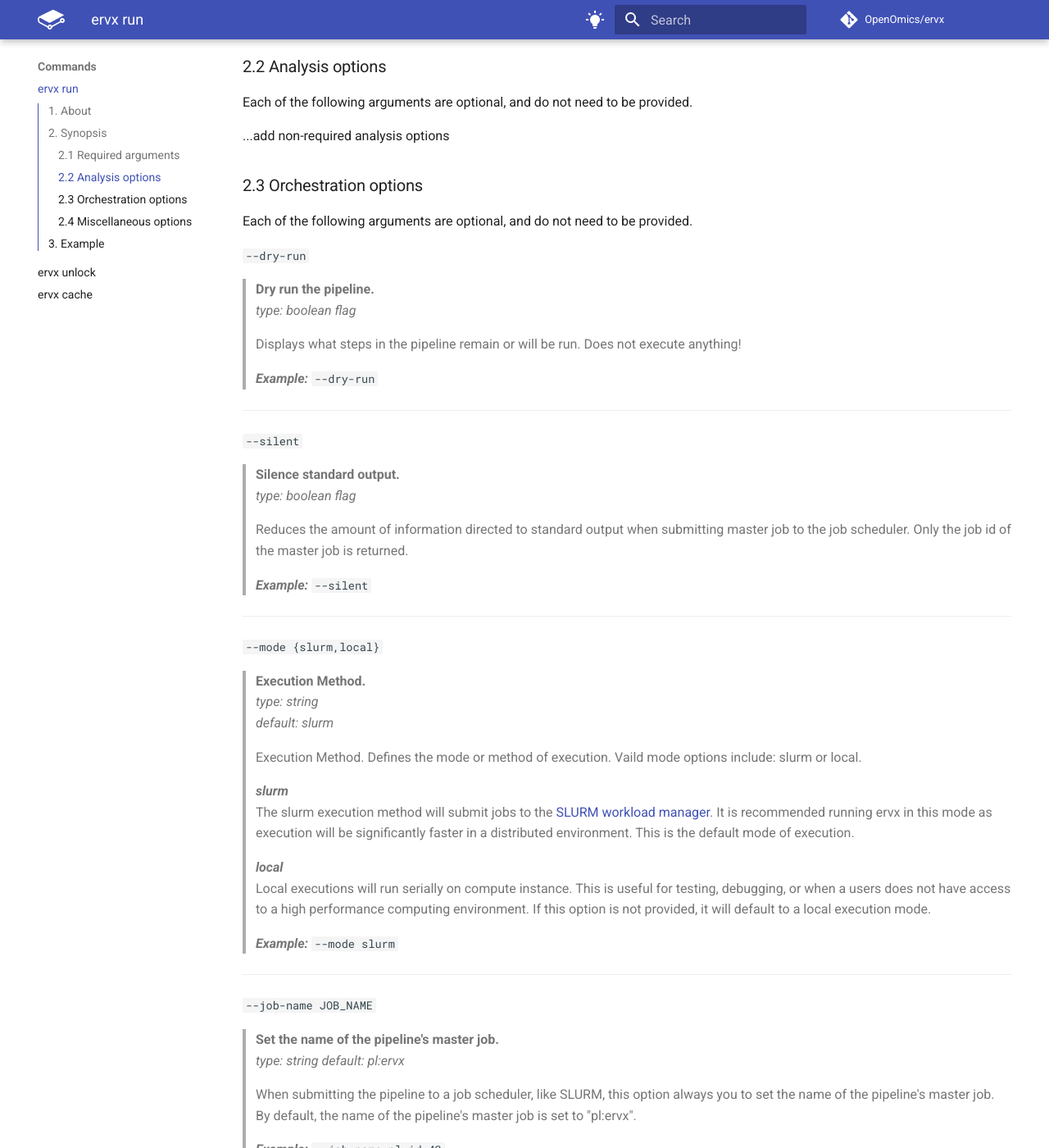
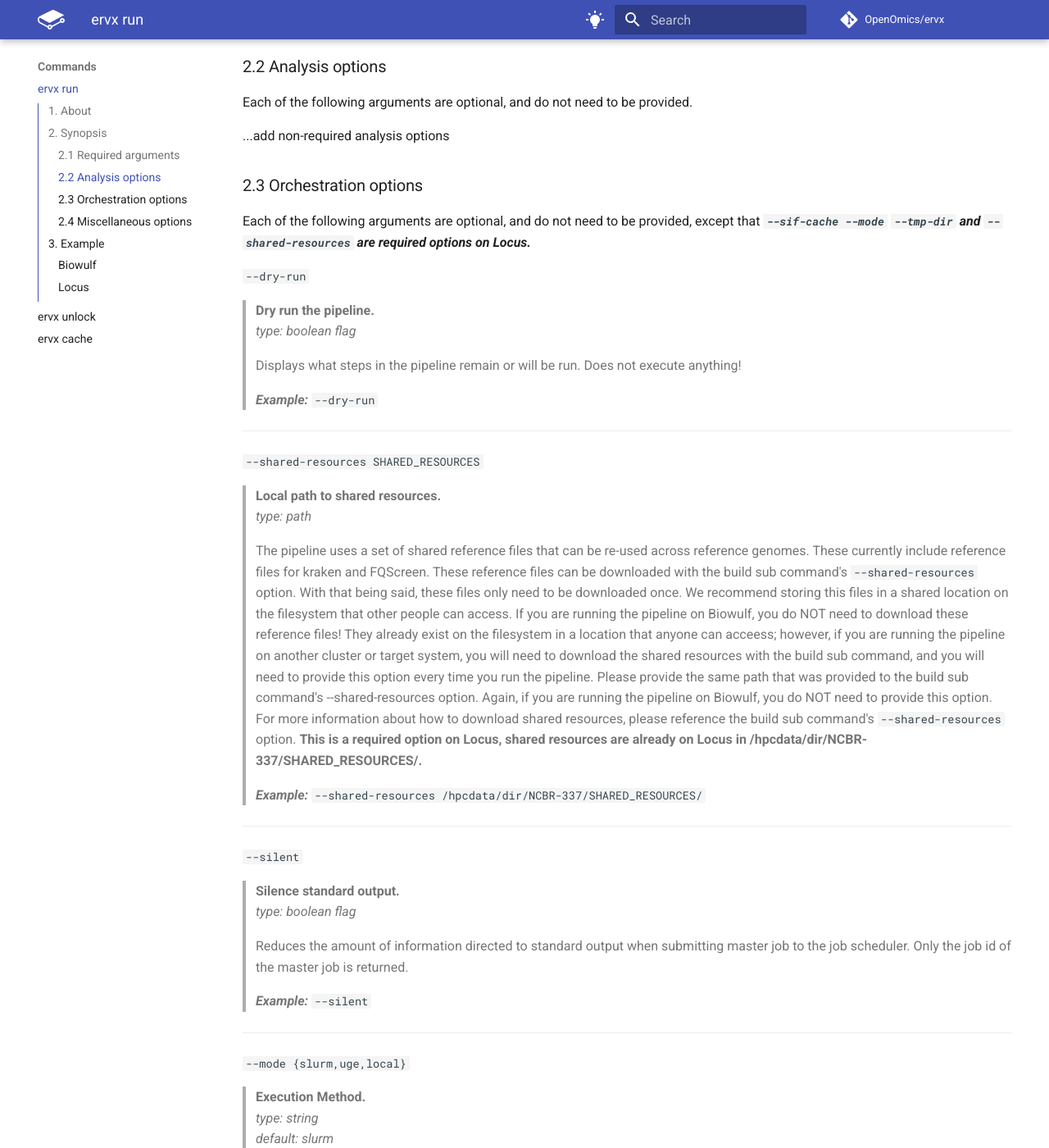
Before and after one commit to OpenOmics/ervx, an MkDocs documentation site: the page built from docs/usage/run.md, in a window 1280 px wide and 1400 px high, scrolled down 1373 px. Shown: the whole window at 82% size. Built offline with MkDocs 1.6.1 and Material for MkDocs 9.7.7, drawn with Linux system fonts in a browser that asks for light colours; comment, search, counter and statistics services are not loaded; the version menu is left out; some of the changed text lies outside the part shown.

Commit message:
update to docs file run.md to include options for Locus

````diff
--- a/docs/usage/run.md
+++ b/docs/usage/run.md
@@ -10,7 +10,7 @@
 ## 2. Synopsis
 ```text
 $ ervx run [--help] \
-      [--mode {slurm,local}] [--job-name JOB_NAME] [--batch-id BATCH_ID] \
+      [--mode {slurm,uge,local}] [--job-name JOB_NAME] [--batch-id BATCH_ID] \
       [--tmp-dir TMP_DIR] [--silent] [--sif-cache SIF_CACHE] \
       [--singularity-cache SINGULARITY_CACHE] \
       [--dry-run] [--threads THREADS] \
@@ -53,7 +53,7 @@
 
 ### 2.3 Orchestration options
 
-Each of the following arguments are optional, and do not need to be provided.
+Each of the following arguments are optional, and do not need to be provided, except that ***`--sif-cache --mode` `--tmp-dir` and `--shared-resources` are required options on Locus.***
 
   `--dry-run`
 > **Dry run the pipeline.**
@@ -62,6 +62,15 @@
 > Displays what steps in the pipeline remain or will be run. Does not execute anything!
 >
 > ***Example:*** `--dry-run`
+
+---
+  `--shared-resources SHARED_RESOURCES`
+> **Local path to shared resources.**
+> *type: path*
+>
+> The pipeline uses a set of shared reference files that can be re-used across reference genomes. These currently include reference files for kraken and FQScreen. These reference files can be downloaded with the build sub command's `--shared-resources`  option. With that being said, these files only need to be downloaded once. We recommend storing this files in a shared location on the filesystem that other people can access. If you are running the pipeline on Biowulf, you do NOT need to download these reference files! They already exist on the filesystem in a location that anyone can acceess; however, if you are running the pipeline on another cluster or target system, you will need to download the shared resources with the build sub command, and you will need to provide this option every time you run the pipeline. Please provide the same path that was provided to the build sub command's --shared-resources option. Again, if you are running the pipeline on Biowulf, you do NOT need to provide this option. For more information about how to download shared resources, please reference the build sub command's `--shared-resources` option. **This is a required option on Locus, shared resources are already on Locus in /hpcdata/dir/NCBR-337/SHARED_RESOURCES/.**
+>
+> ***Example:*** `--shared-resources /hpcdata/dir/NCBR-337/SHARED_RESOURCES/`
 
 ---
   `--silent`
@@ -73,7 +82,7 @@
 > ***Example:*** `--silent`
 
 ---
-  `--mode {slurm,local}`
+  `--mode {slurm,uge,local}`
 > **Execution Method.**
 > *type: string*
 > *default: slurm*
@@ -82,6 +91,9 @@
 >
 > ***slurm***
 > The slurm execution method will submit jobs to the [SLURM workload manager](https://slurm.schedmd.com/). It is recommended running ervx in this mode as execution will be significantly faster in a distributed environment. This is the default mode of execution.
+>
+> ***uge***
+> The uge execution method will submit jobs to the [UGE workload manager](https://supcom.hgc.jp/english/utili_info/manual/uge.html#2694). **This option is required on Locus**.
 >
 > ***local***
 > Local executions will run serially on compute instance. This is useful for testing, debugging, or when a users does not have access to a high performance computing environment. If this option is not provided, it will default to a local execution mode.
@@ -113,9 +125,11 @@
 > **Path where a local cache of SIFs are stored.**
 > *type: path*
 >
-> Uses a local cache of SIFs on the filesystem. This SIF cache can be shared across users if permissions are set correctly. If a SIF does not exist in the SIF cache, the image will be pulled from Dockerhub and a warning message will be displayed. The `ervx cache` subcommand can be used to create a local SIF cache. Please see `ervx cache` for more information. This command is extremely useful for avoiding DockerHub pull rate limits. It also remove any potential errors that could occur due to network issues or DockerHub being temporarily unavailable. We recommend running ervx with this option when ever possible.
+> Uses a local cache of SIFs on the filesystem. This SIF cache can be shared across users if permissions are set correctly. If a SIF does not exist in the SIF cache, the image will be pulled from Dockerhub and a warning message will be displayed. The `ervx cache` subcommand can be used to create a local SIF cache. Please see `ervx cache` for more information. This command is extremely useful for avoiding DockerHub pull rate limits. It also remove any potential errors that could occur due to network issues or DockerHub being temporarily unavailable. We recommend running ervx with this option when ever possible. **This option is required on Locus**.
 >
 > ***Example:*** `--singularity-cache /data/$USER/SIFs`
+
+> ***Example for Locus:*** `--singularity-cache /hpcdata/dir/NCBR-337/SIFs/`
 
 ---
   `--threads THREADS`
@@ -134,9 +148,11 @@
 > *type: path*
 > *default: `/lscratch/$SLURM_JOBID`*
 >
-> Path on the file system for writing temporary output files. By default, the temporary directory is set to '/lscratch/$SLURM_JOBID' for backwards compatibility with the NIH's Biowulf cluster; however, if you are running the pipeline on another cluster, this option will need to be specified. Ideally, this path should point to a dedicated location on the filesystem for writing tmp files. On many systems, this location is set to somewhere in /scratch. If you need to inject a variable into this string that should NOT be expanded, please quote this options value in single quotes.
+> Path on the file system for writing temporary output files. By default, the temporary directory is set to '/lscratch/$SLURM_JOBID' for backwards compatibility with the NIH's Biowulf cluster; however, if you are running the pipeline on another cluster, this option will need to be specified. Ideally, this path should point to a dedicated location on the filesystem for writing tmp files. On many systems, this location is set to somewhere in /scratch. If you need to inject a variable into this string that should NOT be expanded, please quote this options value in single quotes. **This option is required on Locus**. On Locus this directory is '/hpcdata/scratch/'.
 >
 > ***Example:*** `--tmp-dir /scratch/$USER/`
+
+> ***Example for Locus:*** `--tmp-dir /hpcdata/scratch/`
 
 ### 2.4 Miscellaneous options
 Each of the following arguments are optional, and do not need to be provided.
@@ -150,6 +166,8 @@
 > ***Example:*** `--help`
 
 ## 3. Example
+
+### Biowulf
 ```bash
 # Step 1.) Grab an interactive node,
 # do not run on head node!
@@ -158,16 +176,57 @@
 module load singularity snakemake
 
 # Step 2A.) Dry-run the pipeline
-./ervx run --input .tests/*.R?.fastq.gz \
-                  --output /data/$USER/output \
-                  --mode slurm \
-                  --dry-run
+module load snakemake singularity
+./ervx run \
+    --input /data/NCBR/*.fastq.gz \
+    --output /data/NCBR/project/results \
+    --genome mm10_70 \
+    --mode slurm \
+    --star-2-pass-basic \
+    --sif-cache /data/NCBR/dev/SIFs/ \
+    --dry-run
 
 # Step 2B.) Run the ervx pipeline
 # The slurm mode will submit jobs to
 # the cluster. It is recommended running
 # the pipeline in this mode.
-./ervx run --input .tests/*.R?.fastq.gz \
-                  --output /data/$USER/output \
-                  --mode slurm
+.module load snakemake singularity
+./ervx run \
+    --input /data/NCBR/*.fastq.gz \
+    --output /data/NCBR/project/results \
+    --genome mm10_70 \
+    --mode slurm \
+    --star-2-pass-basic \
+    --sif-cache /data/NCBR/dev/SIFs/
 ```
+### Locus
+```bash
+# Step 1.) Grab an interactive node,
+qrsh -l h_vmem=4G -pe threaded 4
+module load snakemake
+# Change your working directory
+cd ervx/
+# On Locus --mode --tmp-dir --shared-resources --sif-cache are required options.
+# Step 2A.) Dry-run the pipeline
+./ervx run \
+    --input /hpcdata/dir/NCBR/*.fastq.gz \
+    --output /hpcdata/NCBR/project/results/ \
+    --genome mm10_70 \
+    --mode uge \
+    --star-2-pass-basic \
+    --sif-cache /hpcdata/dir/NCBR-337/SIFs/ \
+    --tmp-dir /hpcdata/scratch/ \
+    --shared-resources /hpcdata/dir/NCBR-337/SHARED_RESOURCES/ \
+    --dry-run
+
+# Step 2B.) Run the ervx pipeline
+./ervx run \
+    --input /hpcdata/dir/NCBR/*.fastq.gz \
+    --output /hpcdata/NCBR/project/results/ \
+    --genome mm10_70 \
+    --mode uge \
+    --star-2-pass-basic \
+    --sif-cache /hpcdata/dir/NCBR-337/SIFs/ \
+    --tmp-dir /hpcdata/scratch/ \
+    --shared-resources /hpcdata/dir/NCBR-337/SHARED_RESOURCES/
+```
````
Also changed, not shown: README.md (+4 -1 lines).
